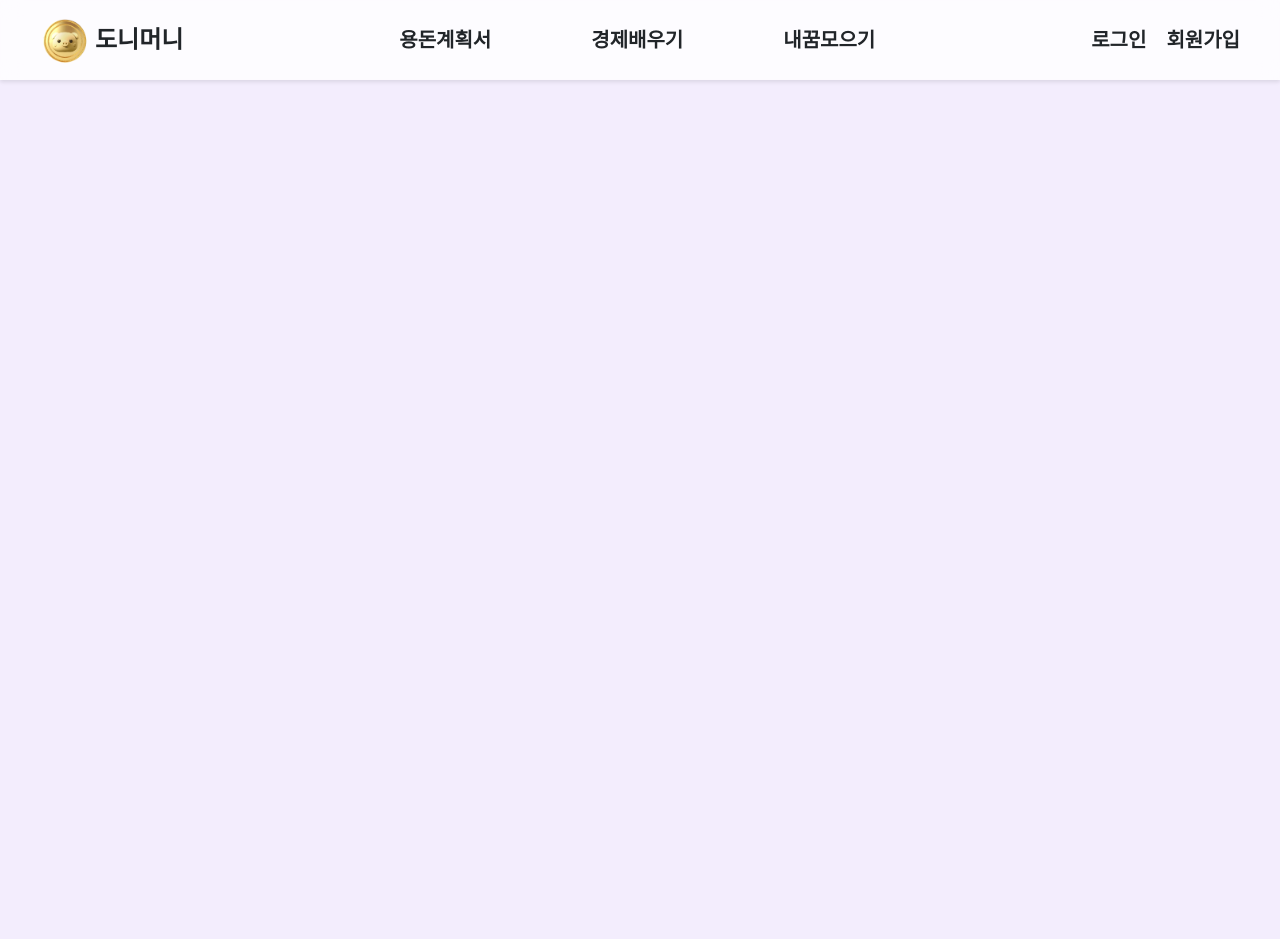
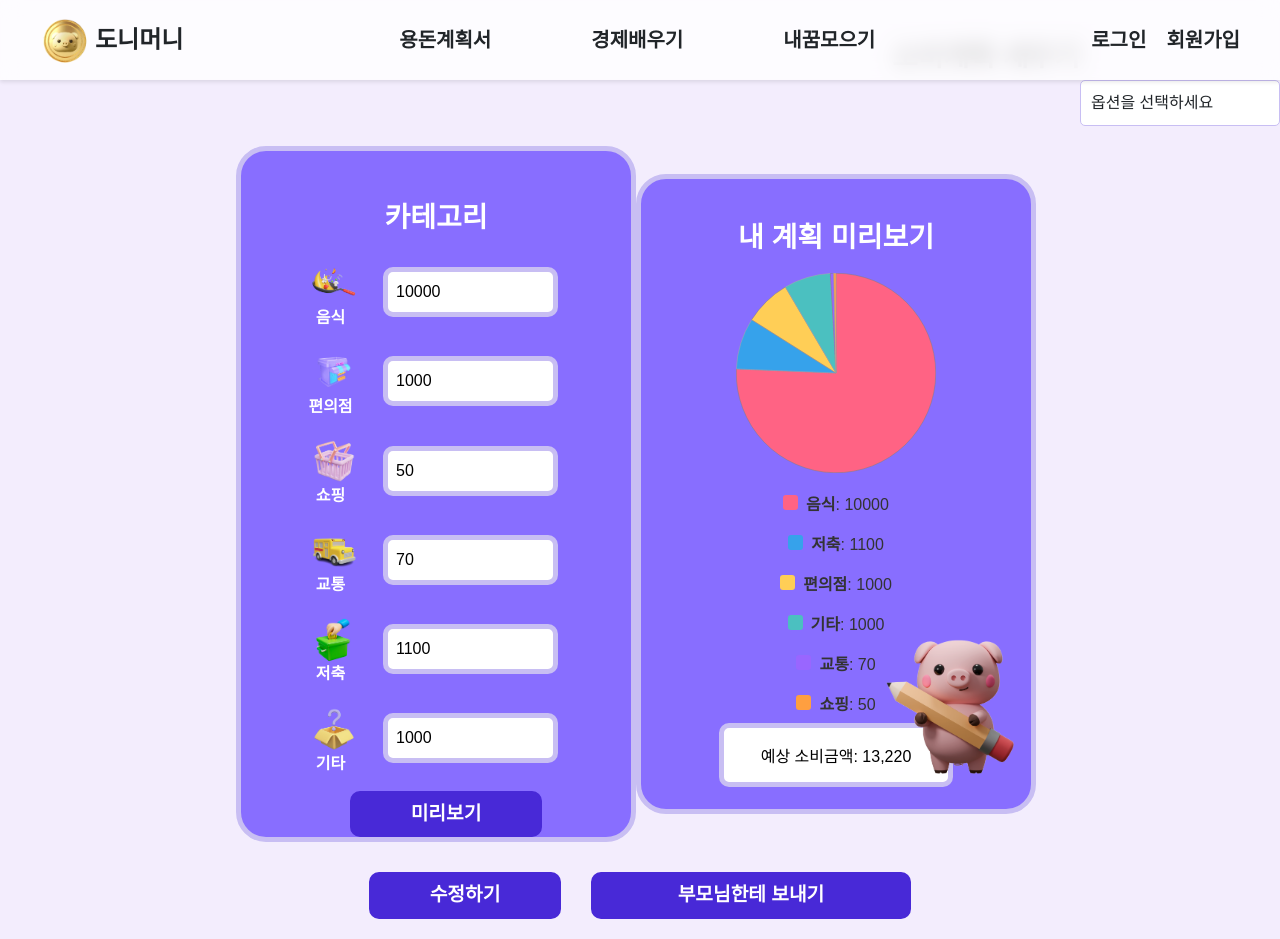
Before and after one commit to Heeju-Lee/self-study_HJLEE, a React (Create React App) app in the folder client/: page /MoneyPlanPage in a window 1280 px wide. Before the commit the page ends 800 px from the top, so only its background shows below. Built offline with nearby package versions, Linux system fonts and the light colour scheme; a web font is replaced by a local one.

Commit message:
[FE] feat: component간 상태 관리 완료

```diff
--- a/client/src/Navirouter.js
+++ b/client/src/Navirouter.js
@@ -18,7 +18,7 @@ import LoginPage from "./pages/common/LoginPage";
 import SelectUserType from "./pages/common/SelectUserType";
 import LoginForm from "./components/pages/LoginForm";
 import { RegisterPage } from "./pages/common/RegisterPage";
-import Landing from "./pages/test/landing/Landing";
+// import Landing from "./pages/test/landing/Landing";
 import Layout from "./components/layouts/Layout";
 
 const Navirouter = () => {
@@ -118,7 +118,7 @@ const Navirouter = () => {
           path="/test"
           element={
             <Layout scrollEnabled={false}>
-              <Landing />
+              {/* <Landing /> */}
             </Layout>
           }
         />
@@ -128,6 +128,7 @@ const Navirouter = () => {
         <Route path="/plan" element={<PlanPage />} /> */}
         {/* <Route path="/test-child" element={<SendTest />} />
         <Route path="/test-parent" element={<ParentTest />} /> */}
+         <Route path="/MoneyPlanPage" element={<MoneyPlanPage />} />
       </Routes>
     </div>
   );
--- a/client/src/components/layouts/Header.jsx
+++ b/client/src/components/layouts/Header.jsx
@@ -5,6 +5,7 @@ import axios from "axios";
 import { Link, useNavigate } from "react-router-dom";
 import { LogingedContext } from "../../App";
 import { Button } from "react-bootstrap";
+import MoneyPlanPage from "../../pages/child/MoneyPlanPage";
 
 const Header = () => {
   let logingedCon = useContext(LogingedContext);
@@ -63,7 +64,9 @@ const Header = () => {
           // to="/plan-page"
           // onClick={checkPlanAndNavigate}
           >
-            <span>용돈계획서</span>
+            <Link to="/MoneyPlanPage">
+              <span>용돈계획서</span>
+            </Link>
           </Link>
           <Link to="/">
             <span>경제배우기</span>
--- a/client/src/components/pages/child/plan/DoughnutChart.jsx
+++ b/client/src/components/pages/child/plan/DoughnutChart.jsx
@@ -1,10 +1,14 @@
-import React from "react";
+import React, { useEffect, useState, useContext } from "react";
 import { Chart as ChartJS, ArcElement, Tooltip } from "chart.js";
 import { Pie } from "react-chartjs-2";
 import styled from "styled-components";
+import { PlanContext } from "../../../../pages/context/MoneyPlanContext";
+
 ChartJS.register(ArcElement, Tooltip);
-const labels = ["짜장면", "치킨", "곱창", "피자", "족발", "한강라면"];
 
+const DoughnutChart = () => {
+  const { plan } = useContext(PlanContext);
+  const labels = ["쇼핑", "교통수단", "편의점", "음식", "기타", "저축"];
   // 차트를 감싸는 div에 크기 설정
   const ChartContainer = styled.div`
     width: 25vw; /* 차트의 너비 */
@@ -25,36 +29,53 @@ const ColorChip = styled.span`
     border-radius: 20%;
   `;
 
-const data = {
-  labels,
-  datasets: [
-    {
-      // 툴팁에 표시 될 라벨
-      label: "지금 가장 먹고 싶은 음식",
-      // 각 항목에 대한 데이터
-      data: [10, 80, 30, 1000, 70, 60],
-      // 각 항목별 컬러
-      backgroundColor: [
+  const dataValues = [
+    { label: "쇼핑", value: plan.shopping },
+    { label: "교통", value: plan.transport },
+    { label: "편의점", value: plan.cvs },
+    { label: "음식", value: plan.food },
+    { label: "기타", value: plan.others },
+    { label: "저축", value: plan.saving },
+  ];
+  // 내림차순으로 정렬 (value 기준)
+  dataValues.sort((a, b) => b.value - a.value);
+
+  // 정렬된 데이터와 레이블 추출
+  const sortedLabels = dataValues.map((item) => item.label);
+  const sortedDataValues = dataValues.map((item) => item.value);
+  const backgroundColors = [
     "rgba(255, 99, 132, 1)",
     "rgba(54, 162, 235, 1)",
     "rgba(255, 206, 86, 1)",
     "rgba(75, 192, 192, 1)",
     "rgba(153, 102, 255, 1)",
     "rgba(255, 159, 64, 1)",
-      ],
+  ];
+  const data = {
+    labels: sortedLabels,
+    datasets: [
+      {
+        // 툴팁에 표시 될 라벨
+        label: "미리보기 차트",
+        // 각 항목에 대한 데이터
+        data: sortedDataValues,
+        // 각 항목별 컬러
+        backgroundColor: backgroundColors.slice(0, sortedLabels.length),
         // 테두리 컬러
         borderColor: ["gray", "darkgray"],
         borderWidth: 0.5,
       },
     ],
   };
-
+  // 옵션 수정 - 레전드와 툴팁 숨기기
   const options = {
     responsive: true,
-
     plugins: {
       tooltip: {
-      enabled: true,
+        enabled: false, // 툴팁 숨기기
+      },
+      legend: {
+        display: false, // 레전드(항목 이름) 숨기기
       },
     },
   };
@@ -75,11 +96,14 @@ const FormInput = styled.input`
     width: 60%;
     height: 8vh;
   `;
-let sumdata = data.datasets[0].data.reduce((acc, num) => acc + num, 0);
+  let sumdata = sortedDataValues.reduce(
+    (acc, num) => acc + parseInt(num, 10),
+    0
+  );
   const sumConma = sumdata
     .toString()
     .replace(/\B(?<!\.\d*)(?=(\d{3})+(?!\d))/g, ",");
-const DoughnutChart = () => {
+
   return (
     <>
       <ChartContainer>
@@ -87,8 +111,8 @@ const DoughnutChart = () => {
         <DataTextContainer>
           {data.labels.map((label, index) => (
             <p key={index}>
-              <ColorChip color={data.datasets[0].backgroundColor[index]} />
-              <strong>{label}</strong>: {data.datasets[0].data[index]}
+              <ColorChip color={backgroundColors[index]} />
+              <strong>{label}</strong>: {sortedDataValues[index]}
             </p>
           ))}
         </DataTextContainer>
--- a/client/src/components/pages/child/plan/PlanForm.jsx
+++ b/client/src/components/pages/child/plan/PlanForm.jsx
@@ -1,41 +1,16 @@
-import React, { useEffect, useState } from "react";
+import React, { useEffect, useState, useContext } from "react";
 import { useParams } from "react-router-dom";
 import axios from "axios";
 import { Form, Button, FormGroup } from "react-bootstrap";
 import { useNavigate } from "react-router-dom";
 import styled from "styled-components";
-
-const PlanForm = (props) => {
-  const navigate = useNavigate();
-
-  const { id } = useParams();
-  const { pid } = useParams();
-
-  const [plan, setPlan] = useState({
-    shopping: "",
-    transport: "",
-    cvs: "",
-    food: "",
-    others: "",
-    saving: "",
-    date: new Date().toISOString().split("T")[0],
-    // childNum : 1
-  });
-
-  // useEffect(() => {
-  //   axios({
-  //     url: "http://localhost:9999/plans/1",
-  //     method: "get",
-  //   }).then((res) => {
-  //     console.log(res.data);
-  //     setPlan(res.data);
-  //   });
-  // }, []);
-
+import { PlanContext } from "../../../../pages/context/MoneyPlanContext";
+const PlanForm = () => {
   const updatePlan = () => {
     alert("이동....");
     navigate("/updateForm/");
   };
+
   const Container = styled.div`
     background-color: #886eff; /* 원하는 색상 */
     min-height: 80vh;
@@ -105,6 +80,47 @@ const PlanForm = (props) => {
     margin-top: 1vh;
     font-weight: bold;
   `;
+  const { plan, setPlan } = useContext(PlanContext); // useContext에서 plan과 setPlan 가져오기
+  const navigate = useNavigate();
+  const [formData, setFormData] = useState({
+    food: plan.food,
+    cvs: plan.cvs,
+    shopping: plan.shopping,
+    transport: plan.transport,
+    saving: plan.saving,
+    others: plan.others,
+  });
+  // `plan`이 바뀔 때마다 `formData`를 업데이트
+  useEffect(() => {
+    setFormData({
+      food: plan.food,
+      cvs: plan.cvs,
+      shopping: plan.shopping,
+      transport: plan.transport,
+      saving: plan.saving,
+      others: plan.others,
+    });
+  }, [plan]);
+  // Input 변경 핸들러
+  const handleInputChange = (e) => {
+    const { name, value } = e.target;
+
+    const sumConma = value
+      .toString()
+      .replace(/\B(?<!\.\d*)(?=(\d{3})+(?!\d))/g, ",");
+
+    // 상태 업데이트
+    setFormData((prevData) => ({
+      ...prevData,
+      [name]: sumConma, // 입력값을 숫자만 처리
+    }));
+  };
+
+  // 미리보기 버튼 클릭 시, context 업데이트
+  const handleUpdatePlan = () => {
+    setPlan(formData); // PlanContext의 상태를 업데이트
+    alert("상태가 업데이트되었습니다.");
+  };
   return (
     <Container>
       <Title>카테고리</Title>
@@ -117,7 +133,12 @@ const PlanForm = (props) => {
             />
             <FormTitle>음식</FormTitle>
           </FormBox>
-          <FormInput type="text" name="food" readOnly value={plan.food} />
+          <FormInput
+            type="text" // 숫자만 입력 가능
+            name="food"
+            value={formData.food}
+            onChange={handleInputChange}
+          />
         </FormGroup>
 
         <FormGroup>
@@ -128,7 +149,12 @@ const PlanForm = (props) => {
             />
             <FormTitle>편의점</FormTitle>
           </FormBox>
-          <FormInput type="text" name="cvs" readOnly value={plan.cvs} />
+          <FormInput
+            type="text"
+            name="cvs"
+            value={formData.cvs}
+            onChange={handleInputChange}
+          />
         </FormGroup>
         <FormGroup>
           <FormBox>
@@ -139,10 +165,10 @@ const PlanForm = (props) => {
             <FormTitle>쇼핑</FormTitle>
           </FormBox>
           <FormInput
-            type="text"
+            type="text" // 숫자만 입력 가능
             name="shopping"
-            readOnly
-            value={plan.shopping}
+            value={formData.shopping}
+            onChange={handleInputChange}
           />
         </FormGroup>
         <FormGroup>
@@ -154,10 +180,10 @@ const PlanForm = (props) => {
             <FormTitle>교통</FormTitle>
           </FormBox>
           <FormInput
-            type="text"
+            type="text" // 숫자만 입력 가능
             name="transport"
-            readOnly
-            value={plan.transport}
+            value={formData.transport}
+            onChange={handleInputChange}
           />
         </FormGroup>
         <FormGroup>
@@ -168,7 +194,12 @@ const PlanForm = (props) => {
             />
             <FormTitle>저축</FormTitle>
           </FormBox>
-          <FormInput type="text" name="saving" readOnly value={plan.saving} />
+          <FormInput
+            type="text" // 숫자만 입력 가능
+            name="saving"
+            value={formData.saving}
+            onChange={handleInputChange}
+          />
         </FormGroup>
         <FormGroup>
           <FormBox>
@@ -178,9 +209,14 @@ const PlanForm = (props) => {
             />
             <FormTitle>기타</FormTitle>
           </FormBox>
-          <FormInput type="text" name="other" readOnly value={plan.other} />
+          <FormInput
+            type="text" // 숫자만 입력 가능
+            name="others"
+            value={formData.others}
+            onChange={handleInputChange}
+          />
         </FormGroup>
-        <UpdateBtn onClick={updatePlan}>미리보기</UpdateBtn>
+        <UpdateBtn onClick={handleUpdatePlan}>미리보기</UpdateBtn>
       </FormPlan>
     </Container>
   );
--- a/client/src/components/pages/child/plan/SaveForm.jsx
+++ b/client/src/components/pages/child/plan/SaveForm.jsx
@@ -29,7 +29,6 @@ const SaveForm = () => {
   `;
   const DonnyImg = styled.img`
     width: 10vw;
-    height: 15vh;
     margin: 0 0 40px -150px;
   `;
   const Wapper = styled.div`
@@ -46,7 +45,7 @@ const SaveForm = () => {
           <DoughnutChart />
         </Container>
         <DonnyImg
-          src={`${process.env.PUBLIC_URL}/images/donny-pencil.png`}
+          src={`${process.env.PUBLIC_URL}/images/donny2.png`}
           alt="donny"
         />
       </Wapper>
--- /dev/null
+++ b/client/src/pages/context/MoneyPlanContext.js
@@ -0,0 +1,28 @@
+import React, { createContext, useContext, useState,useEffect } from "react";
+import axios from "axios";
+// 전역관리 용 context
+export const PlanContext = createContext();
+
+// PlanProvider를 사용하여 자식 컴포넌트에 Plan 상태를 제공
+const PlanProvider = ({ children }) => {
+  const [plan, setPlan] = useState({
+    shopping: "50",
+    transport: "70",
+    cvs: "1000",
+    food: "10000",
+    others: "1000",
+    saving: "1100",
+  });
+
+
+
+
+  return (
+    <PlanContext.Provider value={{ plan, setPlan }}>
+      {children}
+    </PlanContext.Provider>
+  );
+};
+
+// PlanProvider를 기본 내보내기
+export default PlanProvider;
```
Also changed, not shown: client/src/components/pages/LoginForm.jsx (+25 -26 lines), client/src/pages/child/MoneyPlanPage.jsx (+4 -38 lines). Lines whose indentation alone changed are shown as unchanged.
